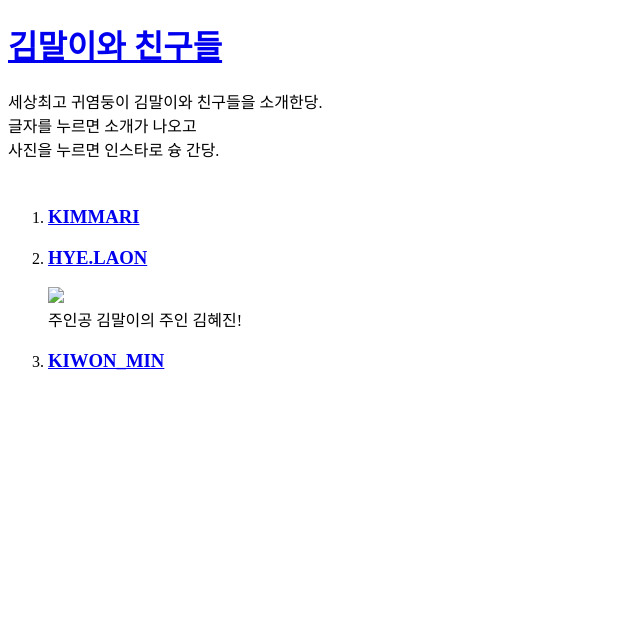
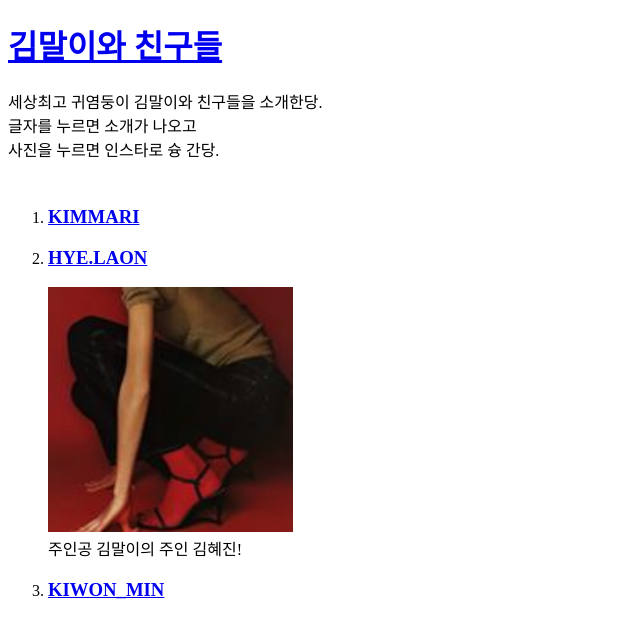
Before and after one commit to hyelaon/hyelaon, a plain HTML site: page HYE.LAON.html in a window 1280 px wide. Shown: the whole page, without its empty margins (0-640 px from the left). Drawn offline with Linux system fonts and the light colour scheme.

Commit message:
Update HYE.LAON.html

```diff
--- a/HYE.LAON.html
+++ b/HYE.LAON.html
@@ -11,7 +11,7 @@
 <ol>
   <li><a href="KIMMARI.html"><h3>KIMMARI</h3></a></li>
   <li><a href="HYE.LAON.html"><h3>HYE.LAON</h3></a></li>
-    <a href="https://www.instagram.com/hye.laon" target="_blank" title="김혜진"><img src="img/HYE.LAON.jpg" width="20%"></a>
+    <a href="https://www.instagram.com/hye.laon" target="_blank" title="김혜진"><img src="HYE.LAON.jpg" width="20%"></a>
     <br>주인공 김말이의 주인 김혜진!<br>
   <li><a href="KIWON_MIN.html"><h3>KIWON_MIN</h3></a></li>
 </ol>
```
